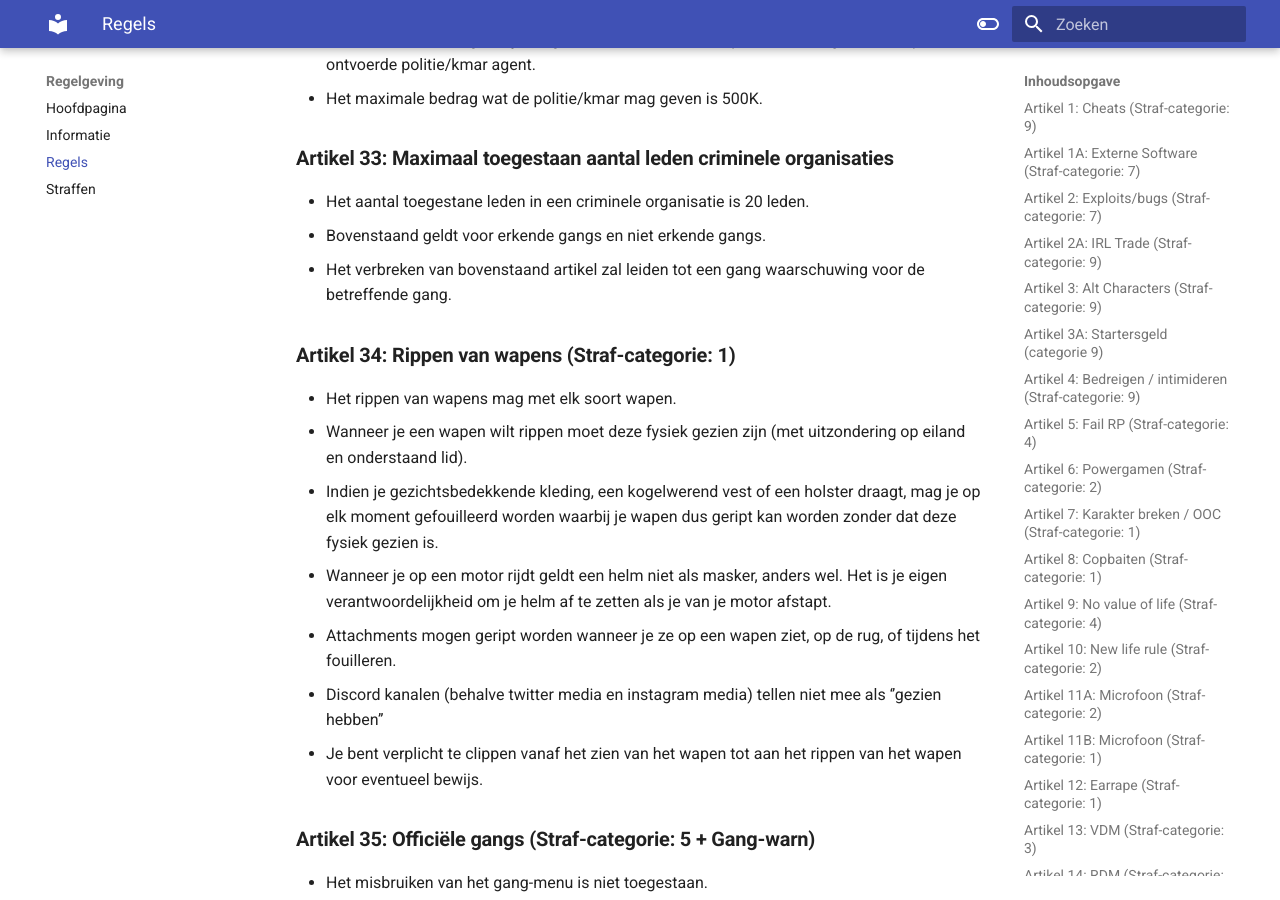
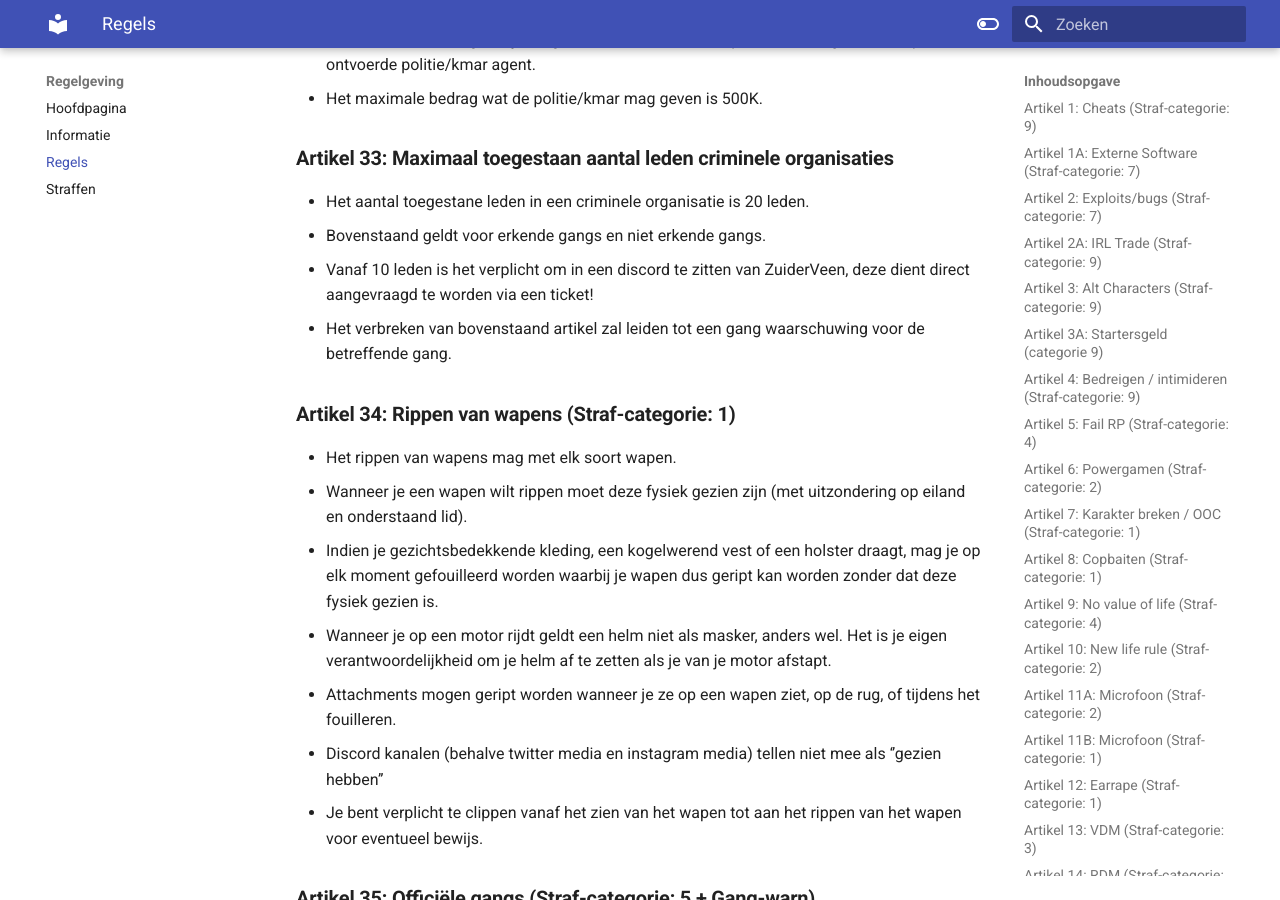
Before and after one commit to ZuiderVeenRP/apv, an MkDocs documentation site: the page built from docs/algemeen.md, in a window 1280 px wide and 900 px high, scrolled down 14381 px. Built offline with MkDocs 1.6.1 and Material for MkDocs 9.7.7, drawn with Linux system fonts in a browser that asks for light colours; comment, search, counter and statistics services are not loaded.

Commit message:
Update algemeen.md
Artikel 33 Bij 10 leden dient een groepering in een zv disc te zitten, deze dient aangevraagd te worden via een ticket!

```diff
--- a/docs/algemeen.md
+++ b/docs/algemeen.md
@@ -321,6 +321,7 @@
 ### **Artikel 33: Maximaal toegestaan aantal leden criminele organisaties**
 - Het aantal toegestane leden in een criminele organisatie is 20 leden.
 - Bovenstaand geldt voor erkende gangs en niet erkende gangs.
+- Vanaf 10 leden is het verplicht om in een discord te zitten van ZuiderVeen, deze dient direct aangevraagd te worden via een ticket!
 - Het verbreken van bovenstaand artikel zal leiden tot een gang waarschuwing voor de betreffende gang.
 
 ### **Artikel 34: Rippen van wapens (Straf-categorie: 1)**
```
